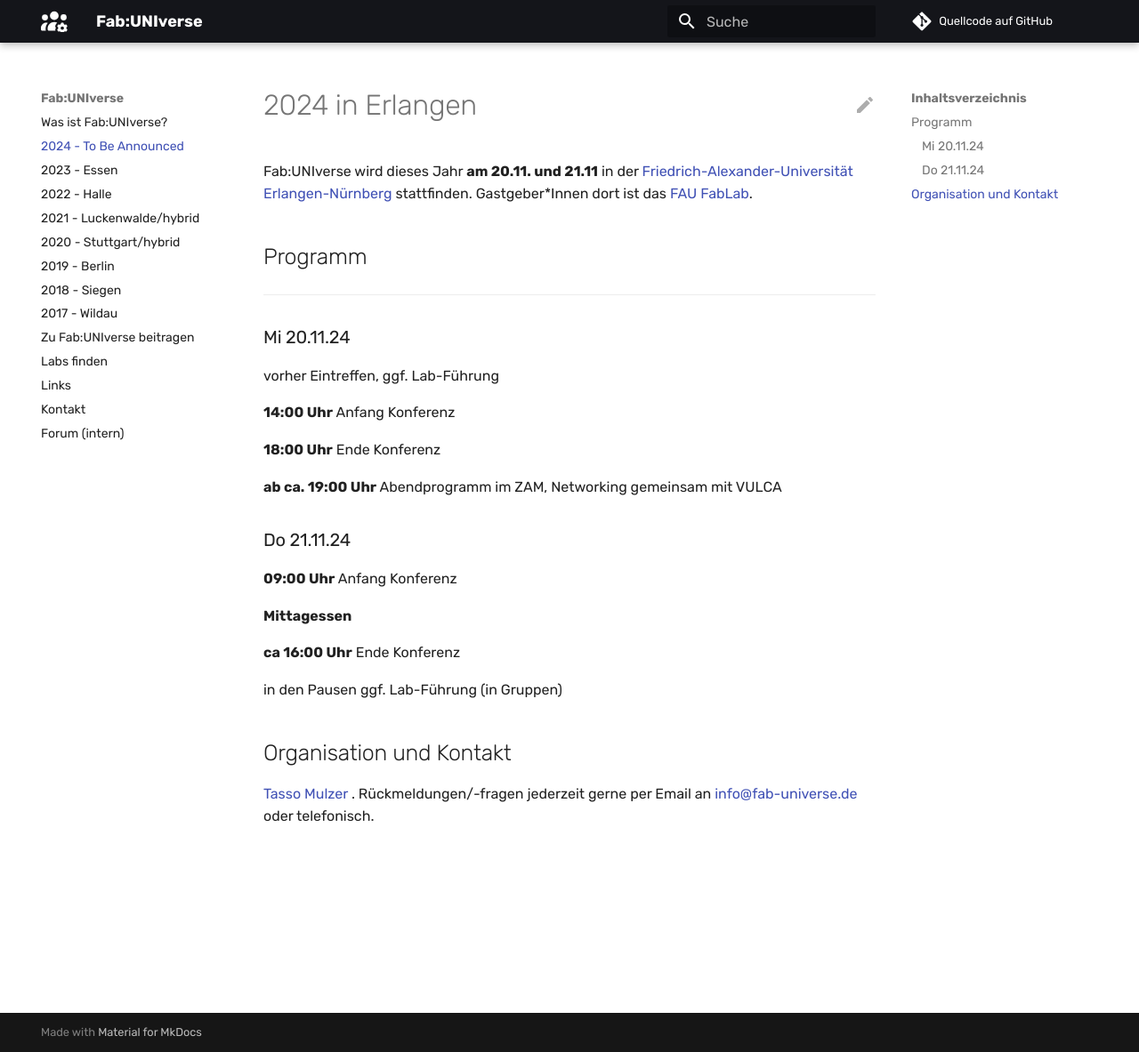
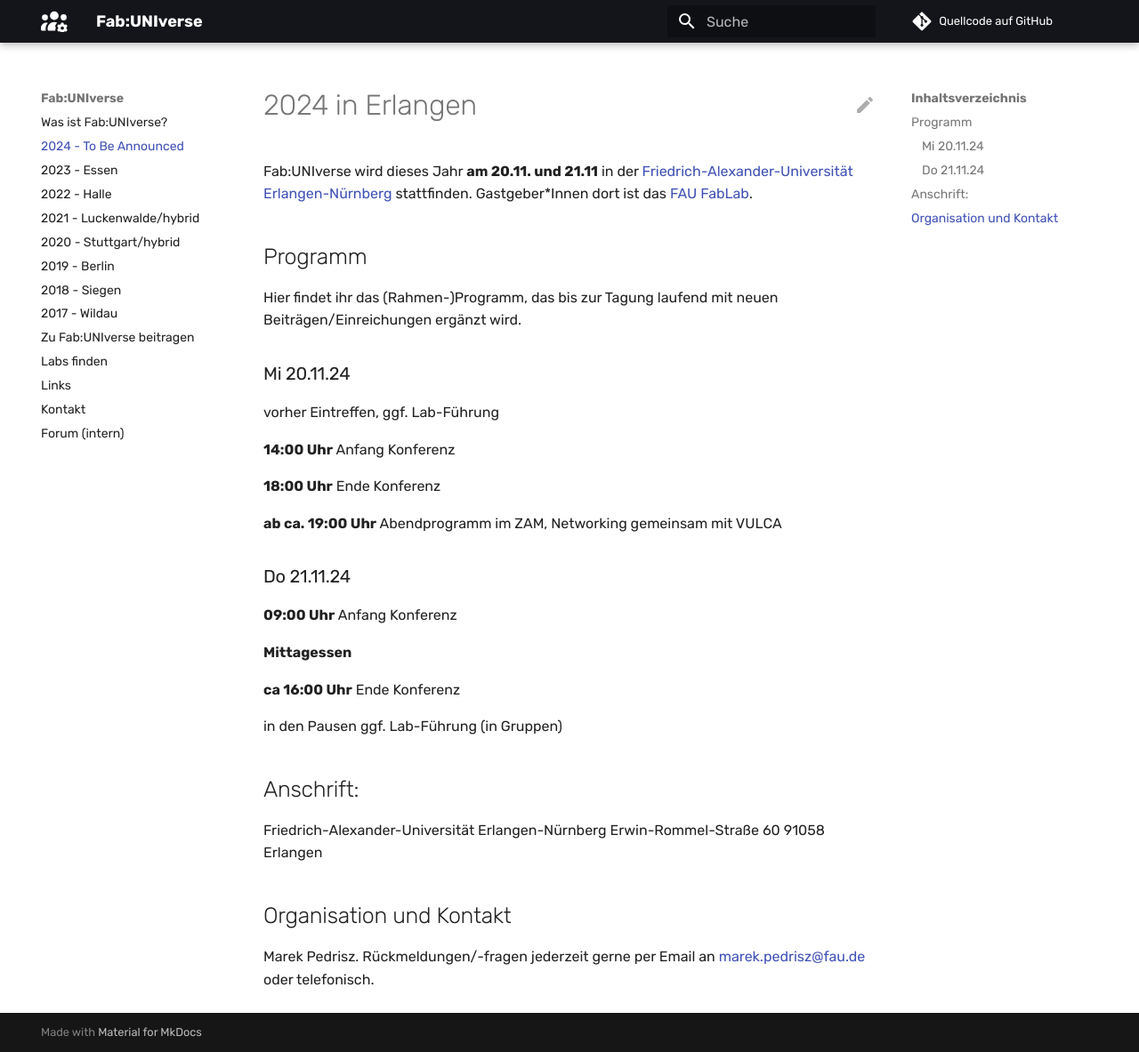
Before and after one commit to fabuniverse/website, an MkDocs documentation site: the page built from docs/2024.md, in a window 1280 px wide and 1183 px high. Shown: the whole window at 89% size. Built offline with MkDocs 1.6.1 and Material for MkDocs 9.7.7, drawn with Linux system fonts in a browser that asks for light colours; comment, search, counter and statistics services are not loaded.

Commit message:
Update 2024.md
Anfahrt hinzugefügt, leichte Veränderungen am Text und Marek Pedrisz (mich) als Kontakt eingefügt.

```diff
--- a/docs/2024.md
+++ b/docs/2024.md
@@ -4,7 +4,7 @@ Fab:UNIverse wird dieses Jahr **am 20.11. und 21.11** in der [Friedrich-Alexande
 
 ## Programm
 
-----
+Hier findet ihr das (Rahmen-)Programm, das bis zur Tagung laufend mit neuen Beiträgen/Einreichungen ergänzt wird.
 
 ### Mi 20.11.24
 
@@ -27,7 +27,13 @@ vorher Eintreffen, ggf. Lab-Führung
 
 in den Pausen ggf. Lab-Führung (in Gruppen)
 
+## Anschrift:
+
+Friedrich-Alexander-Universität Erlangen-Nürnberg
+Erwin-Rommel-Straße 60
+91058 Erlangen
+
 
 ## Organisation und Kontakt
 
-[Tasso Mulzer ](https://www.bht-berlin.de/people/detail/1487). Rückmeldungen/-fragen jederzeit gerne per Email an [info@fab-universe.de](mailto:info@fab-universe.de) oder telefonisch.
+Marek Pedrisz. Rückmeldungen/-fragen jederzeit gerne per Email an [marek.pedrisz@fau.de](mailto:marek.pedrisz@fau.de) oder telefonisch.
```
